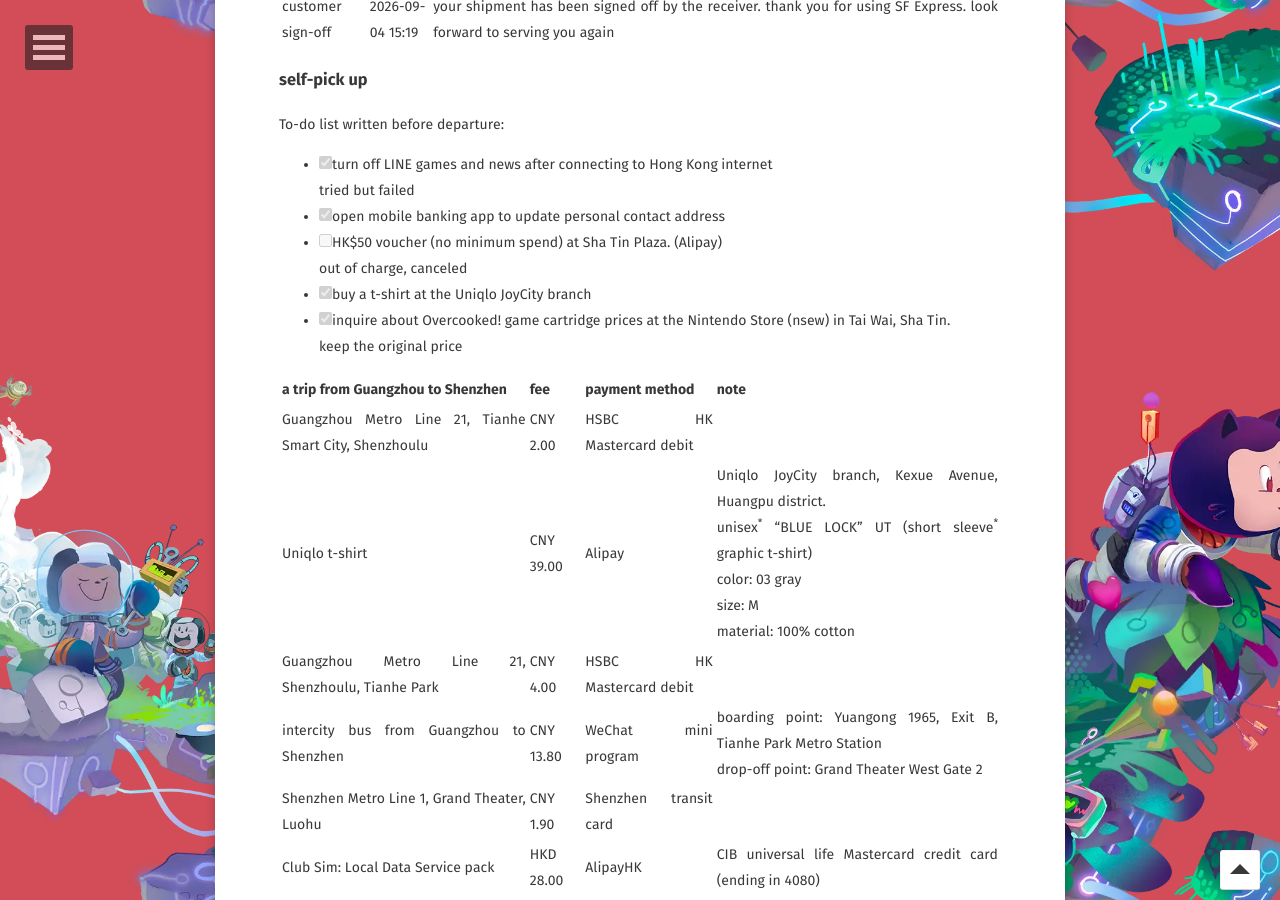
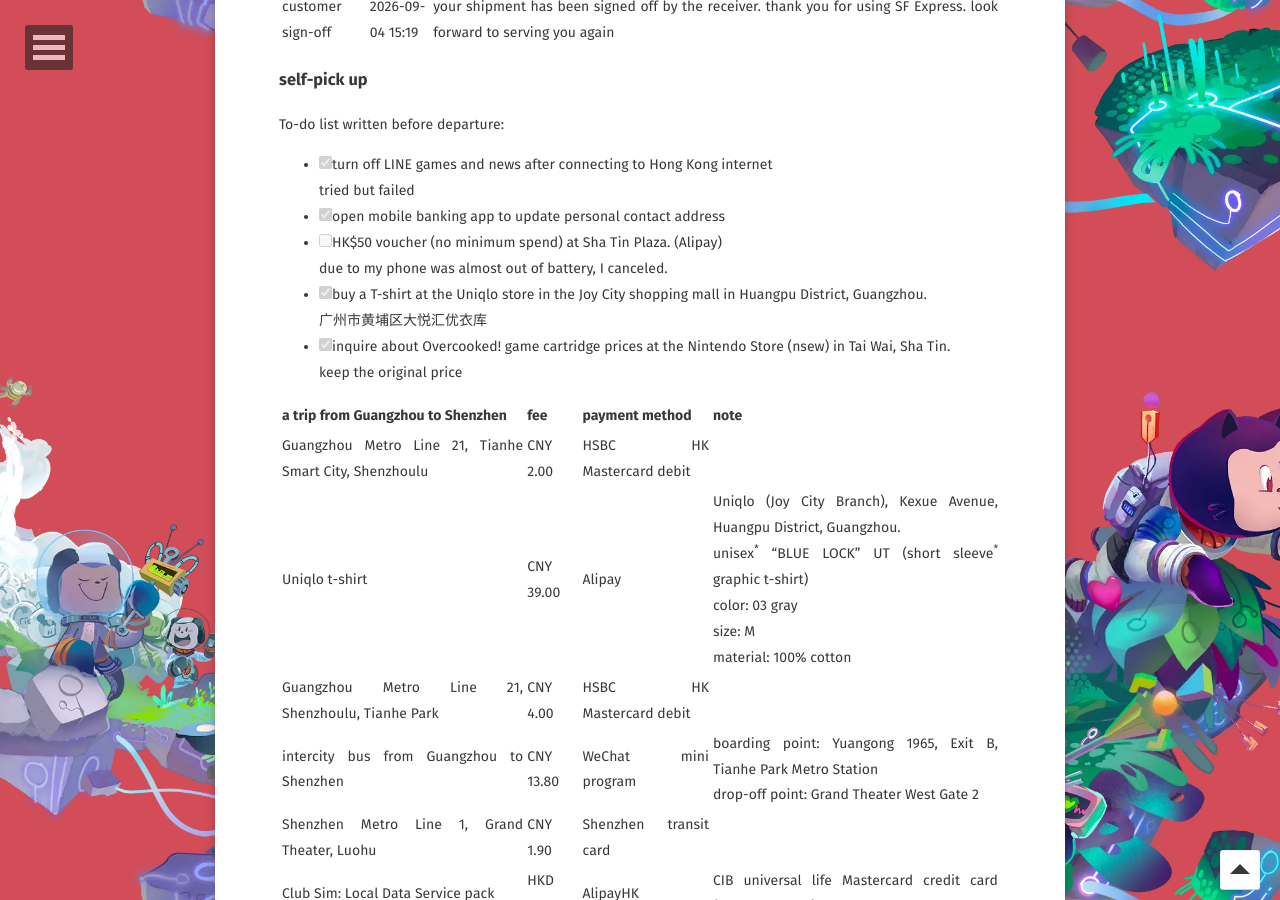
Before and after one commit to WebPavel/WebPavel.github.io, a Jekyll site: the page built from _posts/2026-08-31-purchase-Switch2-from-Nintendo-Store-in-Hong-Kong.md, in a window 1280 px wide and 900 px high, scrolled down 4218 px. Built offline with Jekyll 4.4.1, drawn with Linux system fonts in a browser that asks for light colours; some web fonts are replaced; comment, search, counter and statistics services are not loaded.

Commit message:
feat: updates on more details about purchasing the Nintendo Switch 2

```diff
--- a/_posts/2026-08-31-purchase-Switch2-from-Nintendo-Store-in-Hong-Kong.md
+++ b/_posts/2026-08-31-purchase-Switch2-from-Nintendo-Store-in-Hong-Kong.md
@@ -125,25 +125,25 @@
 
 - [x] turn off LINE games and news after connecting to Hong Kong internet <br/> tried but failed
 - [x] open mobile banking app to update personal contact address
-- [ ] HK$50 voucher (no minimum spend) at Sha Tin Plaza. (Alipay) <br/> out of charge, canceled
-- [x] buy a t-shirt at the Uniqlo JoyCity branch
+- [ ] HK$50 voucher (no minimum spend) at Sha Tin Plaza. (Alipay) <br/>due to my phone was almost out of battery, I canceled.
+- [x] buy a T-shirt at the Uniqlo store in the Joy City shopping mall in Huangpu District, Guangzhou.<br/>广州市黄埔区大悦汇优衣库
 - [x] inquire about Overcooked! game cartridge prices at the Nintendo Store (nsew) in Tai Wai, Sha Tin. <br/> keep the original price
 
-| a trip from Guangzhou to Shenzhen                       | fee       | payment method           | note                                                                                                                                                                                              |
-|---------------------------------------------------------|-----------|--------------------------|---------------------------------------------------------------------------------------------------------------------------------------------------------------------------------------------------|
-| Guangzhou Metro Line 21, Tianhe Smart City, Shenzhoulu  | CNY 2.00  | HSBC HK Mastercard debit |                                                                                                                                                                                                   |
-| Uniqlo t-shirt                                          | CNY 39.00 | Alipay                   | Uniqlo JoyCity branch, Kexue Avenue, Huangpu district.<br/>unisex<sup>\*</sup> "BLUE LOCK" UT (short sleeve<sup>*</sup> graphic t-shirt)<br/>color: 03 gray<br/>size: M<br/>material: 100% cotton |
-| Guangzhou Metro Line 21, Shenzhoulu, Tianhe Park        | CNY 4.00  | HSBC HK Mastercard debit |                                                                                                                                                                                                   |
-| intercity bus from Guangzhou to Shenzhen                | CNY 13.80 | WeChat mini program      | boarding point: Yuangong 1965, Exit B, Tianhe Park Metro Station <br/> drop-off point: Grand Theater West Gate 2                                                                                  |
-| Shenzhen Metro Line 1, Grand Theater, Luohu             | CNY 1.90  | Shenzhen transit card    |                                                                                                                                                                                                   |
-| Club Sim: Local Data Service pack                       | HKD 28.00 | AlipayHK                 | CIB universal life Mastercard credit card (ending in 4080)                                                                                                                                        |
-| East Rail Line, Lo Wu, Hin Keng                         | HKD 33.00 | Octopus                  |                                                                                                                                                                                                   |
-| lunch near the courier point                            | HKD 61.00 | cash                     | curry chicken rice, iced lemon tea (凍檸茶)                                                                                                                                                       |
-| East Rail Line, Hin Keng, Tai Wai                       | HKD 4.00  | Octopus                  | Nintendo store nsew in Tai Wai                                                                                                                                                                    |
-| East Rail Line, Tai Wai, Lo Wu                          | HKD 33.00 | Octopus                  |                                                                                                                                                                                                   |
-| Shenzhen Metro Line 1, Luohu, Xixiang                   | CNY 6.65  | Shenzhen transit card    |                                                                                                                                                                                                   |
-| intercity bus from Shenzhen to Guangzhou                | CNY 13.80 | WeChat mini program      | boarding point: in front of CITIC<sup>*</sup> Bank, Exit D, Xixiang Metro Station,  <br/> drop-off point: Exit B, Tianhe Park Metro Station                                                       |
-| Guangzhou Metro Line 21, Tianhe Park, Tianhe Smart City | CNY 3.00  | HSBC HK Mastercard debit |                                                                                                                                                                                                   |
+| a trip from Guangzhou to Shenzhen                       | fee       | payment method           | note                                                                                                                                                                                                            |
+|---------------------------------------------------------|-----------|--------------------------|-----------------------------------------------------------------------------------------------------------------------------------------------------------------------------------------------------------------|
+| Guangzhou Metro Line 21, Tianhe Smart City, Shenzhoulu  | CNY 2.00  | HSBC HK Mastercard debit |                                                                                                                                                                                                                 |
+| Uniqlo t-shirt                                          | CNY 39.00 | Alipay                   | Uniqlo (Joy City Branch), Kexue Avenue, Huangpu District, Guangzhou.<br/>unisex<sup>\*</sup> "BLUE LOCK" UT (short sleeve<sup>*</sup> graphic t-shirt)<br/>color: 03 gray<br/>size: M<br/>material: 100% cotton |
+| Guangzhou Metro Line 21, Shenzhoulu, Tianhe Park        | CNY 4.00  | HSBC HK Mastercard debit |                                                                                                                                                                                                                 |
+| intercity bus from Guangzhou to Shenzhen                | CNY 13.80 | WeChat mini program      | boarding point: Yuangong 1965, Exit B, Tianhe Park Metro Station <br/> drop-off point: Grand Theater West Gate 2                                                                                                |
+| Shenzhen Metro Line 1, Grand Theater, Luohu             | CNY 1.90  | Shenzhen transit card    |                                                                                                                                                                                                                 |
+| Club Sim: Local Data Service pack                       | HKD 28.00 | AlipayHK                 | CIB universal life Mastercard credit card (ending in 4080)                                                                                                                                                      |
+| East Rail Line, Lo Wu, Hin Keng                         | HKD 33.00 | Octopus                  |                                                                                                                                                                                                                 |
+| lunch near the courier point                            | HKD 61.00 | cash                     | curry chicken rice, iced lemon tea (凍檸茶)                                                                                                                                                                     |
+| East Rail Line, Hin Keng, Tai Wai                       | HKD 4.00  | Octopus                  | Nintendo store nsew in Tai Wai                                                                                                                                                                                  |
+| East Rail Line, Tai Wai, Lo Wu                          | HKD 33.00 | Octopus                  |                                                                                                                                                                                                                 |
+| Shenzhen Metro Line 1, Luohu, Xixiang                   | CNY 6.65  | Shenzhen transit card    |                                                                                                                                                                                                                 |
+| intercity bus from Shenzhen to Guangzhou                | CNY 13.80 | WeChat mini program      | boarding point: in front of CITIC<sup>*</sup> Bank, Exit D, Xixiang Metro Station,  <br/> drop-off point: Exit B, Tianhe Park Metro Station                                                                     |
+| Guangzhou Metro Line 21, Tianhe Park, Tianhe Smart City | CNY 3.00  | HSBC HK Mastercard debit |                                                                                                                                                                                                                 |
 
 Total: HKD 3450.00 plus CNY 101.95 plus HKD 159.00 (including Nintendo console, endorsement fee, and travel expenses). Given this complicated<sup>*</sup> process, would you rather order directly from JD.com?
 
```
